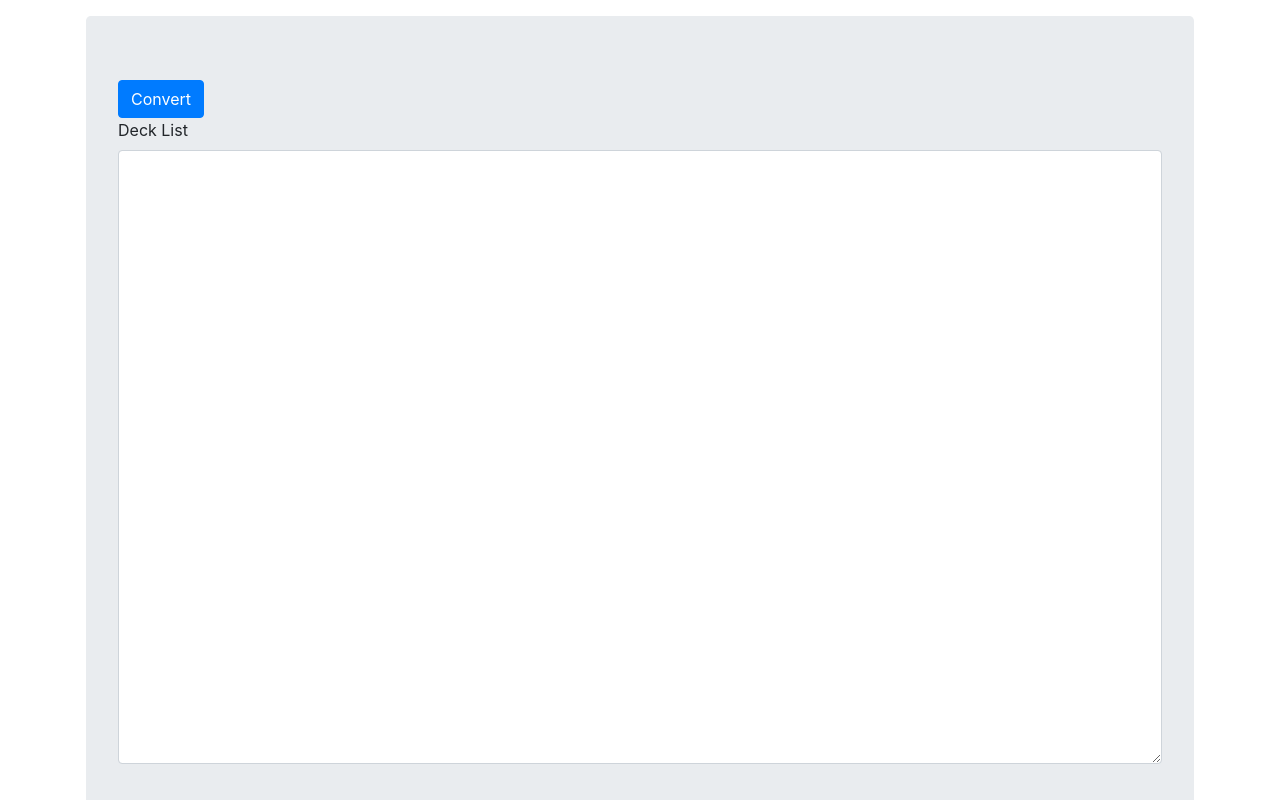
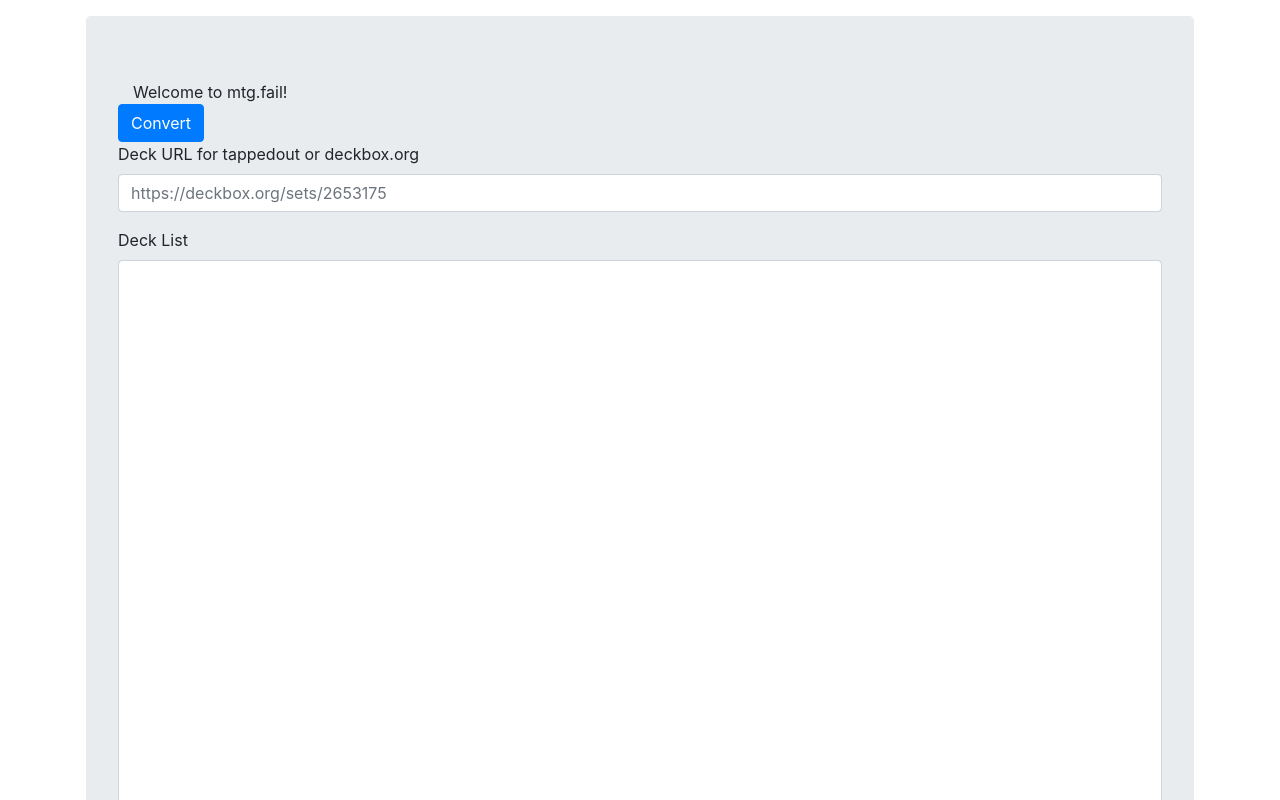
Before and after one commit to guygrigsby/mtgfail-frontend, a React (Create React App) app: page / in a window 1280 px wide. Shown: the top 800 px of the page. Built offline with nearby package versions, Linux system fonts and the light colour scheme.

Commit message:
deck url

```diff
--- a/src/App.js
+++ b/src/App.js
@@ -12,6 +12,8 @@ class DeckConverter extends Component {
 
     this.state = {
       deck: '',
+      uri: '',
+      isDecksite: false,
       convertedDeck: '',
       errorMessage: '',
       isError: false,
@@ -24,6 +26,10 @@ class DeckConverter extends Component {
   handleChange(event) {
     this.setState({deck: event.target.value});
   }
+  handleURIChange(event) {
+    this.setState({uri: event.target.value});
+    this.setState({isDecksite: true});
+  }
 
   handleSubmit(event) {
     const form = event.currentTarget;
@@ -34,7 +40,23 @@ class DeckConverter extends Component {
     // Simple POST request with a JSON body using fetch
     // curl -X POST https://api.mtg.fail -H 'Content-Type: text/plain' --data-binary @deck.txt
     const b = this.state.deck;
-    const requestOptions = {
+    const u = this.state.uri;
+    let requestOptions;
+    let url = new URL("https://api.mtg.fail")
+
+    if (this.state.isDecksite) {
+      let params = {deck: this.state.uri}
+      Object.keys(params).forEach(key => url.searchParams.append(key, params[key]))
+      requestOptions = {
+        method: 'GET',
+        headers: {
+          'Content-Type': 'text/plain',
+          'Cache-Control': 'no-store,no-cache,must-revalidate',
+        },
+        //deck\=https://tappedout.net/mtg-decks/22-01-20-kess-storm
+      };
+    } else {
+      requestOptions = {
         method: 'POST',
         headers: {
           'Content-Type': 'text/plain',
@@ -42,7 +64,8 @@ class DeckConverter extends Component {
         },
         body: b
       };
-    fetch('https://api.mtg.fail', requestOptions)
+    }
+    fetch(url, requestOptions)
       .then(async response => {
         console.log(response)
         const data = await response.json();
@@ -74,7 +97,9 @@ class DeckConverter extends Component {
     if (this.state.converted) {
       convertBox = <Container>this.state.convertedDeck</Container>;
     } else if (this.state.isError) {
-      convertBox = <Container>this.state.errorMessage</Container>;A
+      convertBox = <Container>this.state.errorMessage</Container>;
+    } else {
+      convertBox = <Container>Welcome to mtg.fail!</Container>;
     }
     const deck = this.state.deck;
     return(
@@ -85,6 +110,10 @@ class DeckConverter extends Component {
             <Button variant="primary" type="submit">
               Convert
             </Button>
+            <Form.Group controlId="deckurl">
+              <Form.Label>Deck URL for tappedout or deckbox.org</Form.Label>
+              <Form.Control type="url" placeholder="https://deckbox.org/sets/2653175" onChange={this.handleURIChange}/>
+            </Form.Group>
             <Form.Group controlId="decklist.ControlTextarea1">
               <Form.Label>Deck List</Form.Label>
               <Form.Control as="textarea" rows="25" value={deck} onChange={this.handleChange} />
@@ -97,6 +126,7 @@ class DeckConverter extends Component {
     );
   }
 
+
 }
 
 export default DeckConverter
```
Lines whose indentation alone changed are shown as unchanged.
